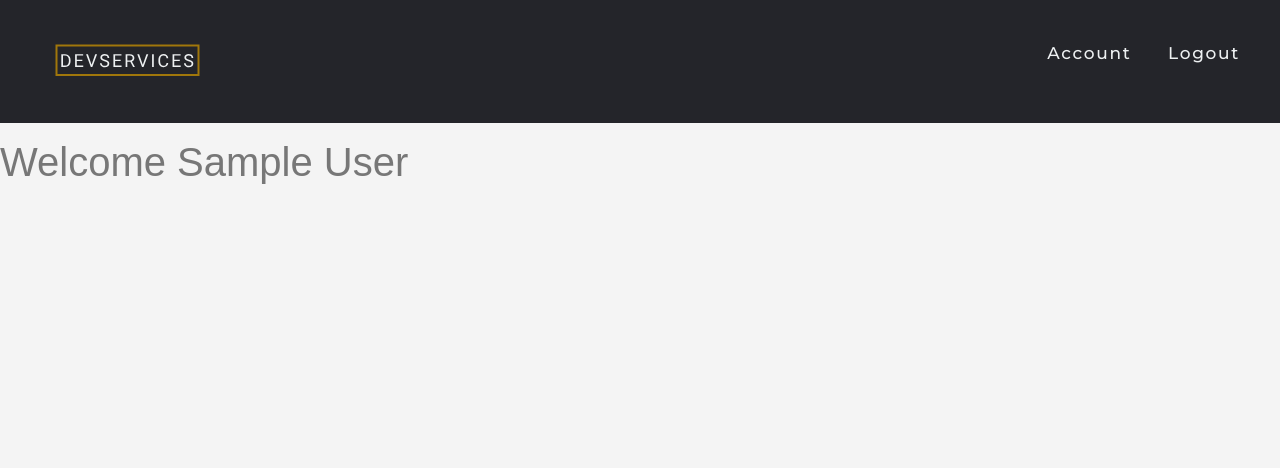
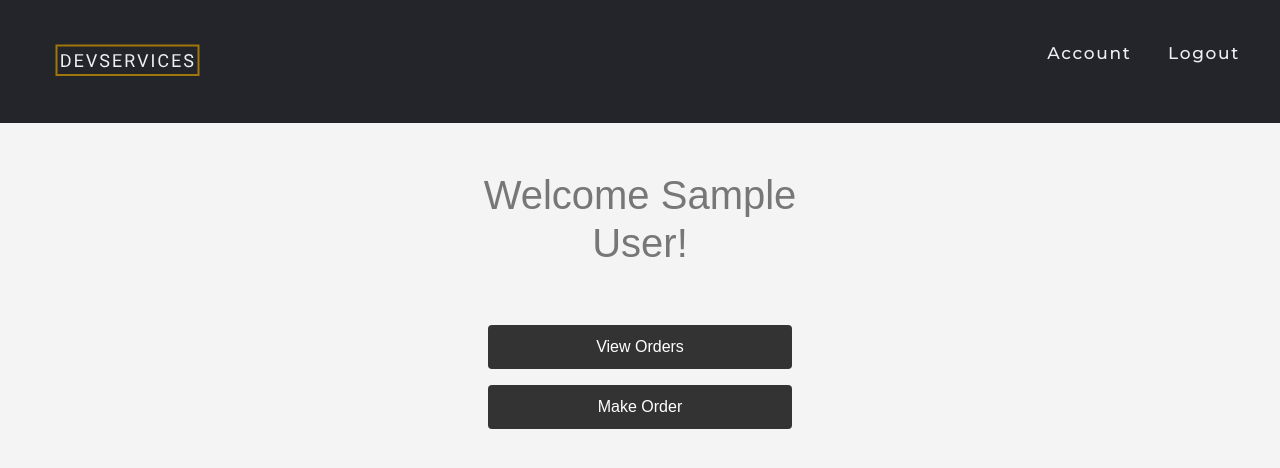
Before and after one commit to Nurou/devServices, a Flask app: page /account in a window 1280 px wide. Shown: the top 468 px of the page. Run offline with Flask 2, Linux system fonts and the light colour scheme; the visitor is signed in with stand-in values (Sample User, id 1); data comes from the database, SQL or seed files in the repository; some libraries are stand-ins or nearby versions.

Commit message:
account page work

```diff
--- a/application/__init__.py
+++ b/application/__init__.py
@@ -6,7 +6,7 @@ from flask_login import LoginManager
 app = Flask(__name__)
 
 # Env config - see SQLAlchemy docs
-ENV = "dev"
+ENV = "prod"
 
 if ENV == "dev":
     app.debug = True
--- a/application/routes.py
+++ b/application/routes.py
@@ -40,7 +40,10 @@ def register():
         # hash pw to prepare it for db
         hashed_pw = bcrypt.generate_password_hash(form.password.data).decode("utf-8")
         account = Account(
-            username=form.username.data, email=form.email.data, password=hashed_pw
+            name=form.name.data,
+            email=form.email.data,
+            username=form.username.data,
+            password=hashed_pw,
         )
         db.session.add(account)
         db.session.commit()
--- a/application/templates/account.html
+++ b/application/templates/account.html
@@ -1,3 +1,12 @@
 {% extends "layout.html" %} {% block content %}
-<h1>Welcome {{ current_user.name }}</h1>
+<div class="mx-auto w-25">
+  <h1 class="mt-5 text-center">Welcome {{ current_user.name }}!</h1>
+  <br />
+  <div class="d-flex flex-column p-2 mx-auto width: 300px">
+    <a href="#" class="btn btn-primary">View Orders</a>
+    <a href="#" class="btn btn-primary">Make Order</a>
+  </div>
+</div>
+<!-- TODO: list orders here -->
+
 {% endblock content %}
```
